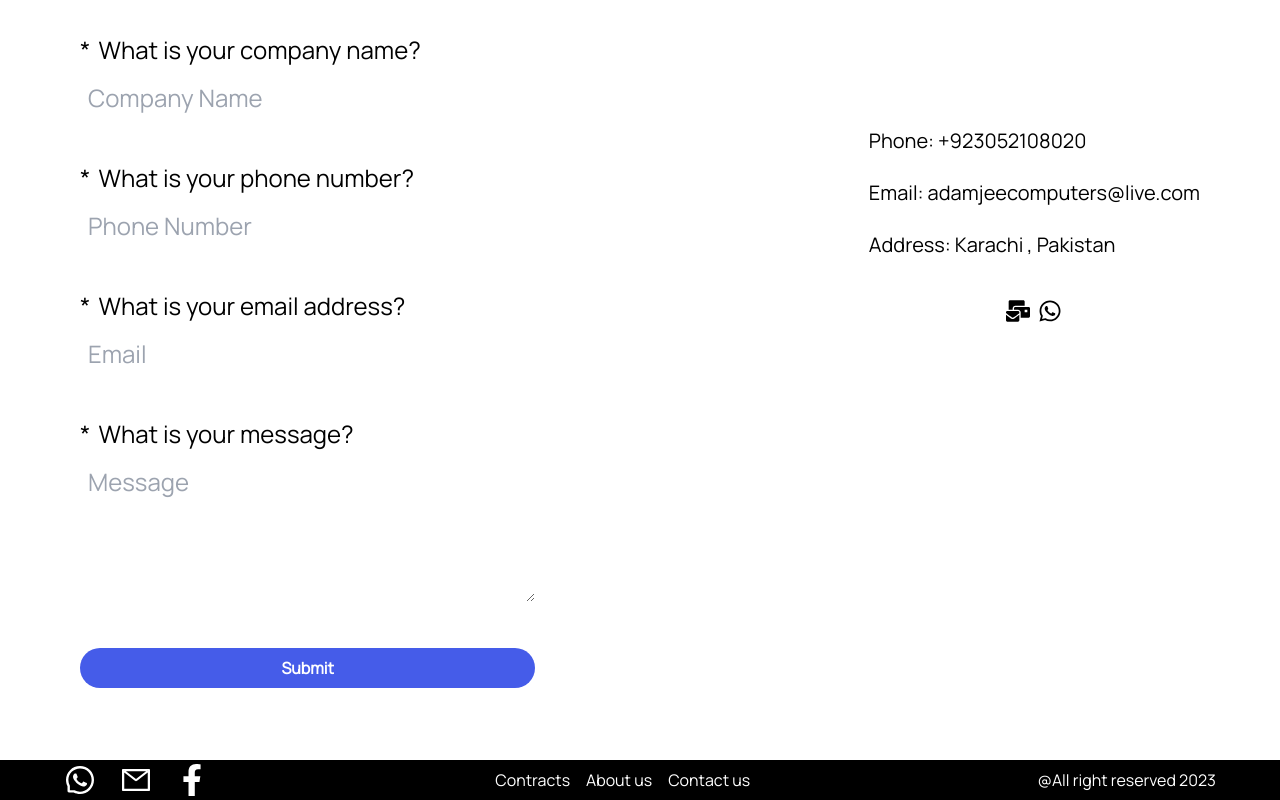
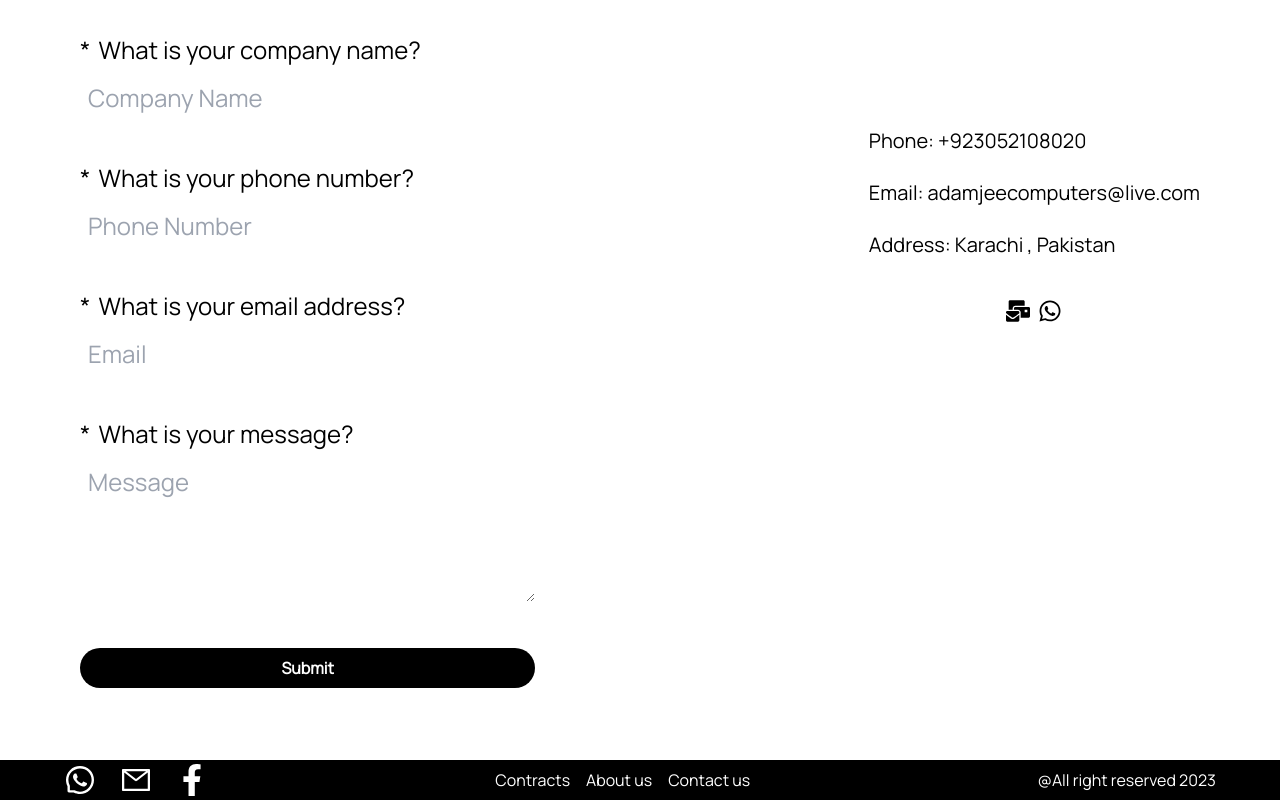
Before and after one commit to abdulhadi240/AdamjeeComputers, a Next.js app: page / in a window 1280 px wide. Shown: the part 4871-5671 px from the top of the page. Built offline with nearby package versions, Linux system fonts and the light colour scheme.

Commit message:
contact updated

```diff
--- a/app/components/Contact.jsx
+++ b/app/components/Contact.jsx
@@ -104,7 +104,7 @@ const Contact = () => {
 
             <button
               type="submit"
-              className="bg-[#455CE9] hover:bg-[#455be9d6] text-white font-semibold py-2 px-4 rounded-full transition duration-300 ease-in-out"
+              className="px-4 py-2 font-semibold text-white transition duration-300 ease-in-out bg-black rounded-full hover:bg-black/70"
             >
               Submit
             </button>
```
